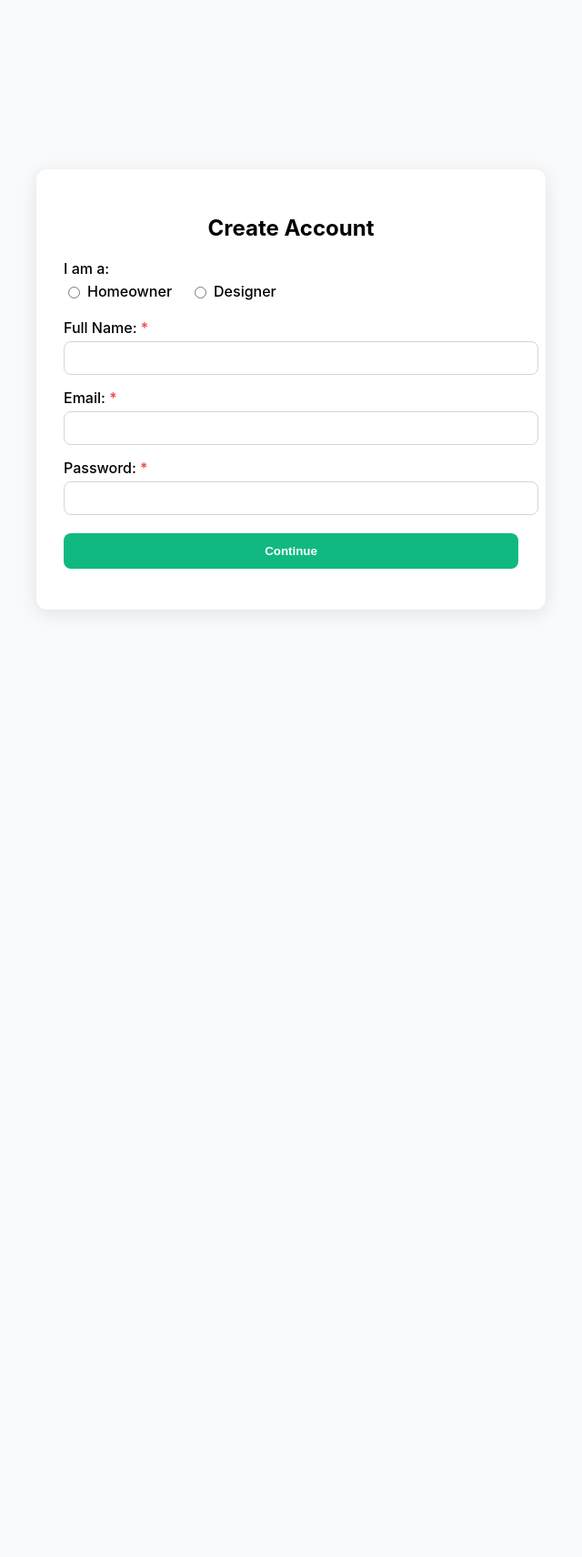
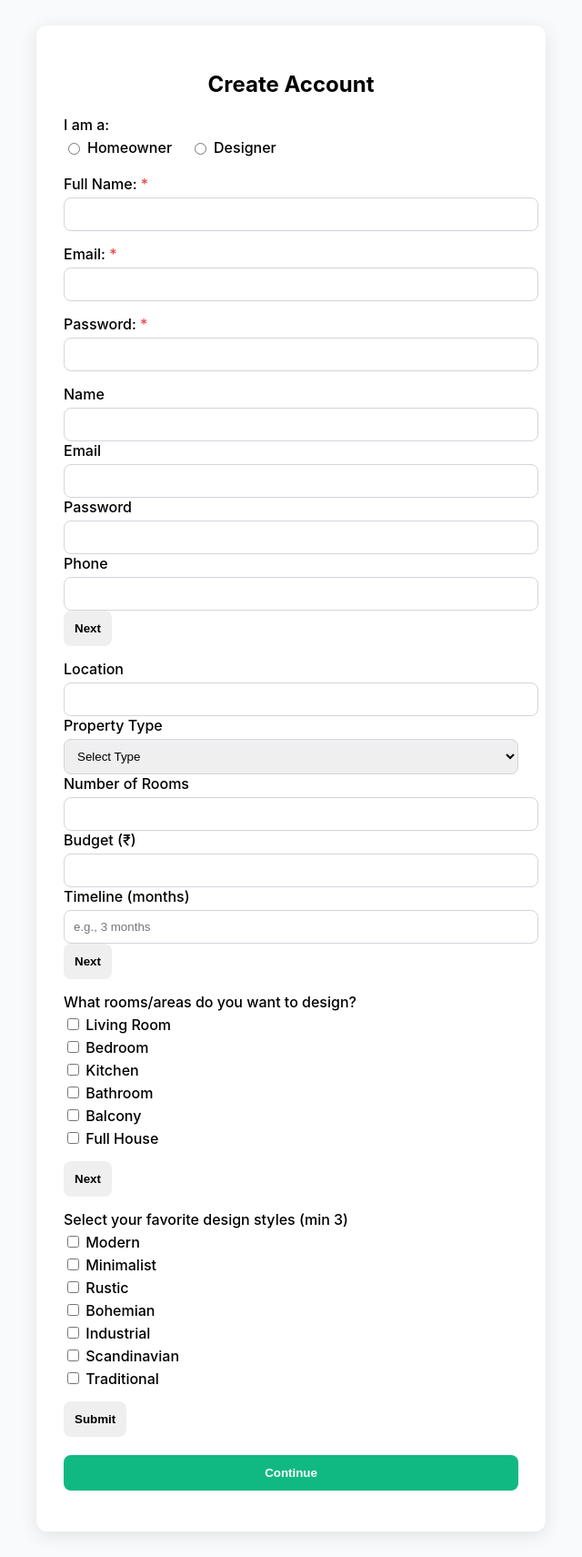
Before and after one commit to Sujilin09/Interior-AI, a Flask app: page /signup in a window 1280 px wide. Shown: the whole page at 91% size, without its empty margins (320-960 px from the left). Before the commit the page ends 674 px from the top, so only its background shows below. Run offline with Flask 3, Linux system fonts and the light colour scheme.

Commit message:
user login with change two

```diff
--- a/templates/signup.html
+++ b/templates/signup.html
@@ -383,6 +323,86 @@
                 <label for="password">Password: <span class="required">*</span></label>
                 <input type="password" name="password" id="password" required>
             </div>
+
+            <form id="homeownerForm" method="POST" action="/signup">
+            <input type="hidden" name="role" value="user">
+
+            <!-- Step 1 -->
+            <div class="step active" id="h-step1">
+                <label>Name</label>
+                <input type="text" name="name" required>
+
+                <label>Email</label>
+                <input type="email" name="email" required>
+
+                <label>Password</label>
+                <input type="password" name="password" required>
+
+                <label>Phone</label>
+                <input type="text" name="phone" required>
+
+                <button type="button" class="btn" onclick="nextHomeStep(2)">Next</button>
+            </div>
+
+            <!-- Step 2 -->
+            <div class="step" id="h-step2">
+                <label>Location</label>
+                <input type="text" name="location" required>
+
+                <label>Property Type</label>
+                <select name="property_type" required>
+                    <option value="">Select Type</option>
+                    <option>Apartment</option>
+                    <option>Villa</option>
+                    <option>Studio</option>
+                    <option>Duplex</option>
+                </select>
+
+                <label>Number of Rooms</label>
+                <input type="number" name="rooms" min="1" required>
+
+                <label>Budget (₹)</label>
+                <input type="number" name="budget" required>
+
+                <label>Timeline (months)</label>
+                <input type="text" name="timeline" placeholder="e.g., 3 months" required>
+
+                <button type="button" class="btn" onclick="nextHomeStep(3)">Next</button>
+            </div>
+
+            <!-- Step 3 -->
+            <div class="step" id="h-step3">
+                <label>What rooms/areas do you want to design?</label>
+                <div class="checkbox-group">
+                    <label><input type="checkbox" name="project_rooms" value="Living Room"> Living Room</label>
+                    <label><input type="checkbox" name="project_rooms" value="Bedroom"> Bedroom</label>
+                    <label><input type="checkbox" name="project_rooms" value="Kitchen"> Kitchen</label>
+                    <label><input type="checkbox" name="project_rooms" value="Bathroom"> Bathroom</label>
+                    <label><input type="checkbox" name="project_rooms" value="Balcony"> Balcony</label>
+                    <label><input type="checkbox" name="project_rooms" value="Full House"> Full House</label>
+                </div>
+                <button type="button" class="btn" onclick="nextHomeStep(4)">Next</button>
+            </div>
+
+            <!-- Step 4 -->
+            <div class="step" id="h-step4">
+                <label>Select your favorite design styles (min 3)</label>
+                <div class="checkbox-group">
+                    <label><input type="checkbox" name="preferences" value="Modern"> Modern</label>
+                    <label><input type="checkbox" name="preferences" value="Minimalist"> Minimalist</label>
+                    <label><input type="checkbox" name="preferences" value="Rustic"> Rustic</label>
+                    <label><input type="checkbox" name="preferences" value="Bohemian"> Bohemian</label>
+                    <label><input type="checkbox" name="preferences" value="Industrial"> Industrial</label>
+                    <label><input type="checkbox" name="preferences" value="Scandinavian"> Scandinavian</label>
+                    <label><input type="checkbox" name="preferences" value="Traditional"> Traditional</label>
+                </div>
+
+                <button type="submit" class="btn">Submit</button>
+            </div>
+        </form>
+
+
+
 
             <!-- Designer Additional Fields (Step 1) -->
             <div class="designer-only">
@@ -709,84 +729,34 @@
 
 <script>
 let currentStep = 1;
-const steps = document.querySelectorAll('.form-step');
-const progressContainer = document.getElementById('progress-container');
-const progressFill = document.getElementById('progress-fill');
-const stepIndicators = document.querySelectorAll('.step-indicator');
-const flashMessage = document.getElementById('flash-message');
-let selectedRole = null;
-
-function handleContinue() {
-    const role = document.querySelector('input[name="role"]:checked');
-    if (!role) {
-        showFlash('Please select a role to continue.', 'error');
-        return;
-    }
-
-    selectedRole = role.value;
-
-    if (selectedRole === 'designer') {
-        document.querySelectorAll('.designer-only').forEach(el => el.style.display = 'block');
-        progressContainer.style.display = 'flex';
-        nextStep();
-    } else {
-        document.querySelectorAll('.homeowner-only').forEach(el => el.style.display = 'block');
-        progressContainer.style.display = 'none';
-
-        // Hide designer steps
-        document.querySelectorAll('.designer-only').forEach(el => el.style.display = 'none');
-
-        // Reset all steps and show homeowner
-        steps.forEach(s => s.classList.remove('active'));
-        document.querySelector('[data-step="home-2"]').classList.add('active');
-
-        // Disable navigation buttons for homeowner if needed
-        currentStep = 0; // special value
-    }
-}
 
 
-function goToHomeownerStep() {
-    steps.forEach(s => s.classList.remove('active'));
-    document.querySelector('[data-step="home-2"]').classList.add('active');
-}
+const homeownerBtn = document.getElementById("homeownerBtn");
+        const designerBtn = document.getElementById("designerBtn");
+        const homeownerForm = document.getElementById("homeownerForm");
+        const designerForm = document.getElementById("designerForm");
 
-function nextStep() {
-    if (currentStep < stepIndicators.length) {
-        steps.forEach(s => s.classList.remove('active'));
-        currentStep++;
-        document.querySelector(`[data-step="${currentStep}"]`).classList.add('active');
-        updateProgress();
-    }
-}
+        // Role toggle
+        homeownerBtn.addEventListener("click", () => {
+            homeownerBtn.classList.add("active");
+            designerBtn.classList.remove("active");
+            homeownerForm.classList.remove("hidden");
+            designerForm.classList.add("hidden");
+        });
 
-function prevStep() {
-    if (currentStep > 1) {
-        steps.forEach(s => s.classList.remove('active'));
-        currentStep--;
-        document.querySelector(`[data-step="${currentStep}"]`).classList.add('active');
-        updateProgress();
-    }
-}
+        designerBtn.addEventListener("click", () => {
+            designerBtn.classList.add("active");
+            homeownerBtn.classList.remove("active");
+            designerForm.classList.remove("hidden");
+            homeownerForm.classList.add("hidden");
+        });
 
-function updateProgress() {
-    stepIndicators.forEach((indicator, index) => {
-        indicator.classList.remove('active', 'completed');
-        if (index + 1 < currentStep) indicator.classList.add('completed');
-        if (index + 1 === currentStep) indicator.classList.add('active');
-    });
+        // Homeowner step navigation
+        function nextHomeStep(step) {
+            document.querySelectorAll("#homeownerForm .step").forEach(s => s.classList.remove("active"));
+            document.getElementById(`h-step${step}`).classList.add("active");
+        }
 
-    const progressPercent = ((currentStep - 1) / (stepIndicators.length - 1)) * 100;
-    progressFill.style.width = `${progressPercent}%`;
-}
-
-function showFlash(message, type) {
-    flashMessage.textContent = message;
-    flashMessage.className = `flash-message ${type} show`;
-    setTimeout(() => {
-        flashMessage.classList.remove('show');
-    }, 2500);
-}
 
 // let currentStep = 1;
 let isDesigner = false;
```
Also changed, not shown: other parts of templates/signup.html (+0 -60 lines).
